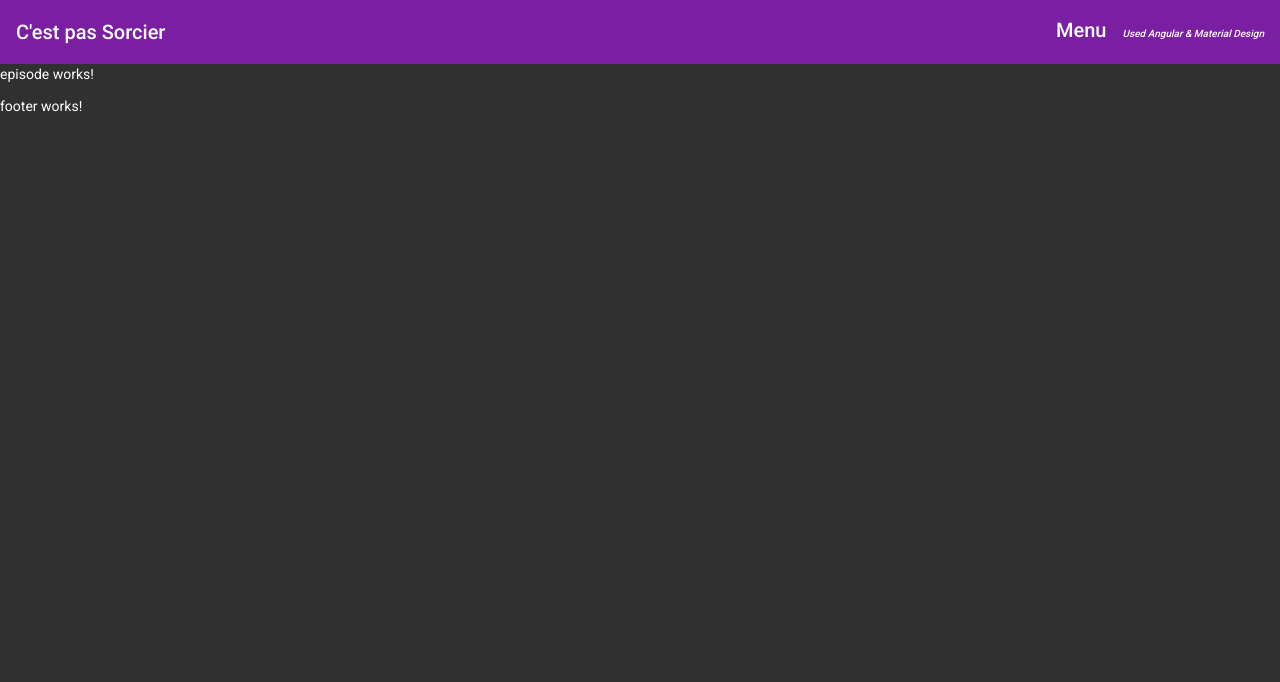
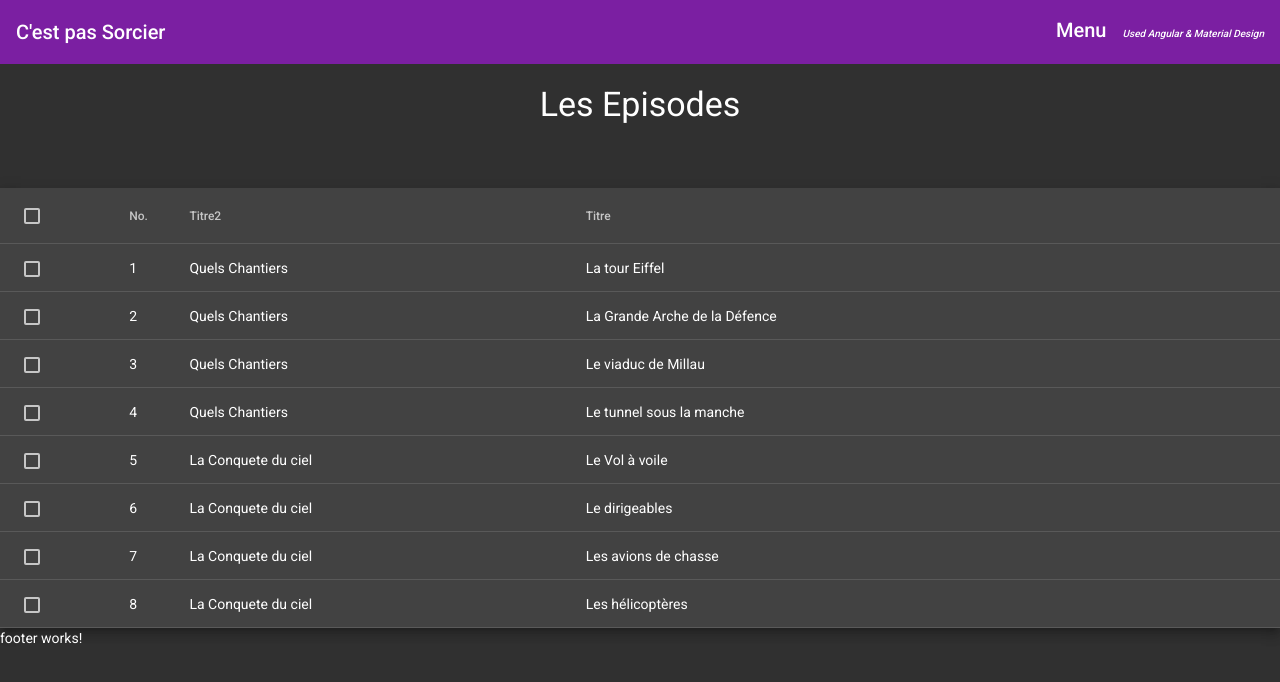
Before and after one commit to Celine30/projet_test, an Angular app in the folder projet/: page /episode in a window 1280 px wide. Shown: the top 682 px of the page. Built offline with nearby package versions, Linux system fonts and the light colour scheme.

Commit message:
Data Table

```diff
--- a/projet/src/app/actor/actor.component.html
+++ b/projet/src/app/actor/actor.component.html
@@ -1 +1,52 @@
-<p>actor works!</p>
+<h1 class="mat-display-1">Les Acteurs</h1>
+
+<table mat-table [dataSource]="dataSource" class="mat-elevation-z8">
+
+    <ng-container matColumnDef="select">
+        <th mat-header-cell *matHeaderCellDef>
+            <mat-checkbox (change)="$event ? masterToggle() : null"
+                        [checked]="selection.hasValue() && isAllSelected()"
+                        [indeterminate]="selection.hasValue() && !isAllSelected()"
+                        [aria-label]="checkboxLabel()">
+            </mat-checkbox>
+        </th>
+        <td mat-cell *matCellDef="let row">
+            <mat-checkbox (click)="$event.stopPropagation()"
+                        (change)="$event ? selection.toggle(row) : null"
+                        [checked]="selection.isSelected(row)"
+                        [aria-label]="checkboxLabel(row)">
+            </mat-checkbox>
+        </td>
+    </ng-container>
+
+
+    <ng-container matColumnDef="position">
+        <th mat-header-cell *matHeaderCellDef> No. </th>
+        <td mat-cell *matCellDef="let element"> {{element.position}} </td>
+    </ng-container>
+
+
+    <ng-container matColumnDef="last_name">
+        <th mat-header-cell *matHeaderCellDef> Nom </th>
+        <td mat-cell *matCellDef="let element"> {{element.last_name}} </td>
+    </ng-container>
+
+
+    <ng-container matColumnDef="first_name">
+        <th mat-header-cell *matHeaderCellDef> Prénom </th>
+        <td mat-cell *matCellDef="let element"> {{element.first_name}} </td>
+    </ng-container>
+
+    <ng-container matColumnDef="nick_name">
+        <th mat-header-cell *matHeaderCellDef> Nickname </th>
+        <td mat-cell *matCellDef="let element"> {{element.nick_name}} </td>
+    </ng-container>
+
+
+
+    <tr mat-header-row *matHeaderRowDef="displayedColumns"></tr>
+    <tr mat-row *matRowDef="let row; columns: displayedColumns;"
+        (click)="selection.toggle(row)">
+    </tr>
+
+</table>
--- a/projet/src/app/actor/actor.component.ts
+++ b/projet/src/app/actor/actor.component.ts
@@ -1,4 +1,24 @@
 import { Component, OnInit } from '@angular/core';
+
+import {SelectionModel} from '@angular/cdk/collections';
+import {MatTableDataSource} from '@angular/material/table';
+
+export interface PeriodicElement {
+  last_name: string;
+  position: number;
+  first_name: string;
+  nick_name: string;
+
+}
+
+const ELEMENT_DATA: PeriodicElement[] = [
+  {position: 1, last_name: 'Gourmaud', first_name: "Jamy", nick_name: "Jamy "},
+  {position: 2, last_name: 'Courant', first_name: "Frédéric", nick_name: "Fred"},
+  {position: 3, last_name: 'Quindou', first_name: "Sabine ", nick_name: "Sabine"},
+  {position: 4, last_name: 'Guerlain', first_name: "Valérie ", nick_name: "La voix"},
+  {position: 5, last_name: 'Kenworth', first_name: " W900", nick_name: "Le camion"},
+];
+
 
 @Component({
   selector: 'app-actor',
@@ -7,6 +27,33 @@ import { Component, OnInit } from '@angular/core';
 })
 export class ActorComponent implements OnInit {
 
+  displayedColumns: string[] = ['select', 'position', 'last_name', 'first_name', 'nick_name'];
+  dataSource = new MatTableDataSource<PeriodicElement>(ELEMENT_DATA);
+  selection = new SelectionModel<PeriodicElement>(true, []);
+
+  /** Compare le nbre total de ligne et le nbre de lignes selectionnees */
+  isAllSelected() {
+    const numSelected = this.selection.selected.length;
+    const numRows = this.dataSource.data.length;
+    return numSelected === numRows;
+  }
+
+  /** Sélectionne toutes les lignes si elles ne sont pas toutes sélectionnées; sinon sélection claire */
+  masterToggle() {
+    this.isAllSelected() ?
+        this.selection.clear() :
+        this.dataSource.data.forEach(row => this.selection.select(row));
+  }
+
+  /** Le Label de la case à cocher sur la ligne passée */
+  checkboxLabel(row?: PeriodicElement): string {
+    if (!row) {
+      return `${this.isAllSelected() ? 'select' : 'deselect'} all`;
+    }
+    return `${this.selection.isSelected(row) ? 'deselect' : 'select'} row ${row.position + 1}`;
+  }
+
+
   constructor() { }
 
   ngOnInit(): void {
--- a/projet/src/app/episode/episode.component.html
+++ b/projet/src/app/episode/episode.component.html
@@ -1 +1,49 @@
-<p>episode works!</p>
+<h1 class="mat-display-1">Les Episodes</h1>
+
+<table mat-table [dataSource]="dataSource" class="mat-elevation-z8">
+
+    <ng-container matColumnDef="select">
+        <th mat-header-cell *matHeaderCellDef>
+            <mat-checkbox (change)="$event ? masterToggle() : null"
+                        [checked]="selection.hasValue() && isAllSelected()"
+                        [indeterminate]="selection.hasValue() && !isAllSelected()"
+                        [aria-label]="checkboxLabel()">
+            </mat-checkbox>
+        </th>
+        <td mat-cell *matCellDef="let row">
+            <mat-checkbox (click)="$event.stopPropagation()"
+                        (change)="$event ? selection.toggle(row) : null"
+                        [checked]="selection.isSelected(row)"
+                        [aria-label]="checkboxLabel(row)">
+            </mat-checkbox>
+        </td>
+    </ng-container>
+
+
+    <ng-container matColumnDef="position">
+        <th mat-header-cell *matHeaderCellDef> No. </th>
+        <td mat-cell *matCellDef="let element"> {{element.position}} </td>
+    </ng-container>
+
+
+    <ng-container matColumnDef="name">
+        <th mat-header-cell *matHeaderCellDef> Titre2 </th>
+        <td mat-cell *matCellDef="let element"> {{element.name}} </td>
+    </ng-container>
+
+
+    <ng-container matColumnDef="title">
+        <th mat-header-cell *matHeaderCellDef> Titre </th>
+        <td mat-cell *matCellDef="let element"> {{element.title}} </td>
+    </ng-container>
+
+
+
+
+
+    <tr mat-header-row *matHeaderRowDef="displayedColumns"></tr>
+    <tr mat-row *matRowDef="let row; columns: displayedColumns;"
+        (click)="selection.toggle(row)">
+    </tr>
+
+</table>
--- a/projet/src/app/episode/episode.component.ts
+++ b/projet/src/app/episode/episode.component.ts
@@ -1,5 +1,27 @@
 import { Component, OnInit } from '@angular/core';
 
+import {SelectionModel} from '@angular/cdk/collections';
+import {MatTableDataSource} from '@angular/material/table';
+
+
+export interface PeriodicElement {
+  name: string;
+  position: number;
+  title: string;
+
+}
+
+const ELEMENT_DATA: PeriodicElement[] = [
+  {position: 1, name: 'Quels Chantiers', title: "La tour Eiffel"},
+  {position: 2, name: 'Quels Chantiers', title: "La Grande Arche de la Défence"},
+  {position: 3, name: 'Quels Chantiers', title: "Le viaduc de Millau"},
+  {position: 4, name: 'Quels Chantiers', title: "Le tunnel sous la manche"},
+  {position: 5, name: 'La Conquete du ciel', title: "Le Vol à voile"},
+  {position: 6, name: 'La Conquete du ciel', title: "Le dirigeables"},
+  {position: 7, name: 'La Conquete du ciel', title: "Les avions de chasse"},
+  {position: 8, name: 'La Conquete du ciel', title: "Les hélicoptères"},
+
+];
 
 @Component({
   selector: 'app-episode',
@@ -10,6 +32,33 @@ import { Component, OnInit } from '@angular/core';
 export class EpisodeComponent implements OnInit {
 
 
+  displayedColumns: string[] = ['select', 'position', 'name', 'title'];
+  dataSource = new MatTableDataSource<PeriodicElement>(ELEMENT_DATA);
+  selection = new SelectionModel<PeriodicElement>(true, []);
+
+  /** Compare le nbre total de ligne et le nbre de lignes selectionnees */
+  isAllSelected() {
+    const numSelected = this.selection.selected.length;
+    const numRows = this.dataSource.data.length;
+    return numSelected === numRows;
+  }
+
+  /** Sélectionne toutes les lignes si elles ne sont pas toutes sélectionnées; sinon sélection claire */
+  masterToggle() {
+    this.isAllSelected() ?
+        this.selection.clear() :
+        this.dataSource.data.forEach(row => this.selection.select(row));
+  }
+
+  /** Le Label de la case à cocher sur la ligne passée */
+  checkboxLabel(row?: PeriodicElement): string {
+    if (!row) {
+      return `${this.isAllSelected() ? 'select' : 'deselect'} all`;
+    }
+    return `${this.selection.isSelected(row) ? 'deselect' : 'select'} row ${row.position + 1}`;
+  }
+
+
 
 
   constructor() { }
--- a/projet/src/app/material.module.ts
+++ b/projet/src/app/material.module.ts
@@ -6,6 +6,9 @@ import {MatSidenavModule} from '@angular/material/sidenav';
 import {MatSlideToggleModule} from '@angular/material/slide-toggle';
 import {MatToolbarModule} from '@angular/material/toolbar';
 import {MatListModule} from '@angular/material/list';
+
+import {MatTableModule} from '@angular/material/table';
+import {MatCheckboxModule} from '@angular/material/checkbox';
 
 
 
@@ -19,7 +22,8 @@ import {MatListModule} from '@angular/material/list';
         MatSidenavModule,
         MatListModule,
 
-
+        MatTableModule,
+        MatCheckboxModule,
 
 
     ]
--- a/projet/src/styles.scss
+++ b/projet/src/styles.scss
@@ -2,3 +2,14 @@
 
 html, body { height: 100%; }
 body { margin: 0; font-family: Roboto, "Helvetica Neue", sans-serif; }
+
+
+
+h1{
+    text-align: center;
+    margin-top: 20px!important;
+    }
+
+table {
+    width: 100%;
+}
```
